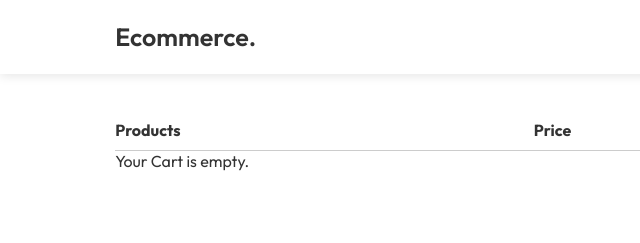
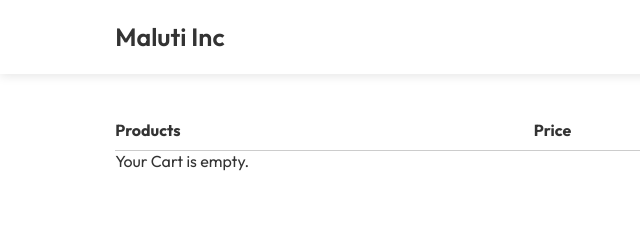
Before and after one commit to tsots/shop-vanilla, a plain HTML site: page cart.html in a window 1280 px wide. Shown: the top 243 px of the page, 0-640 px from the left. Drawn offline with nearby package versions, Linux system fonts and the light colour scheme.

Commit message:
made it Maluti Inc

```diff
--- a/cart.html
+++ b/cart.html
@@ -12,7 +12,7 @@
   </head>
   <body>
     <nav>
-      <a href="index.html" class="logo">Ecommerce.</a>
+      <a href="index.html" class="logo">Maluti <span>Inc</span></a>
       <a href="cart.html" class="cart-icon">
         <i class="ri-shopping-bag-line"></i>
         <span class="cart-item-count"></span>
```
Also changed, not shown: index.html (+1 -1 lines), product-detail.html (+1 -1 lines).
